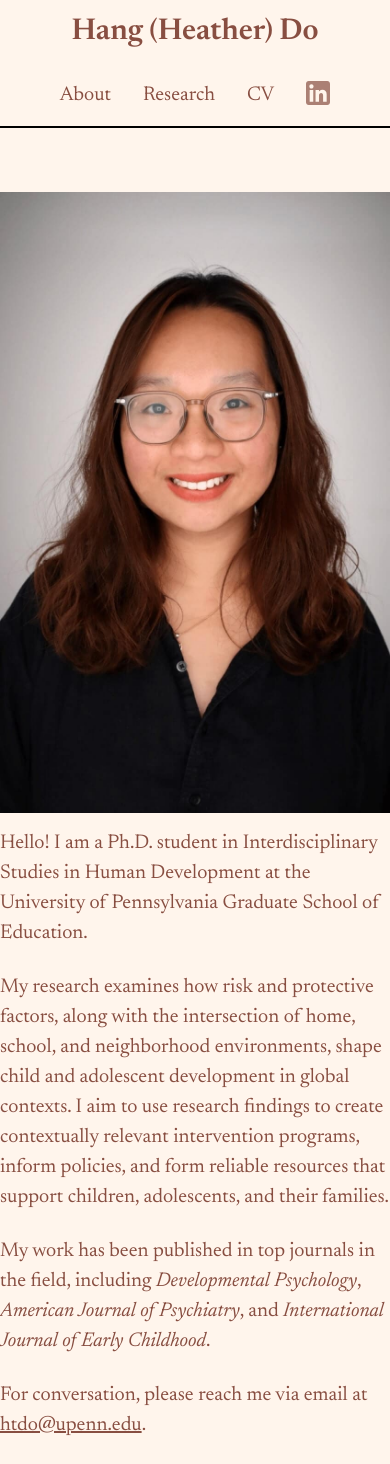
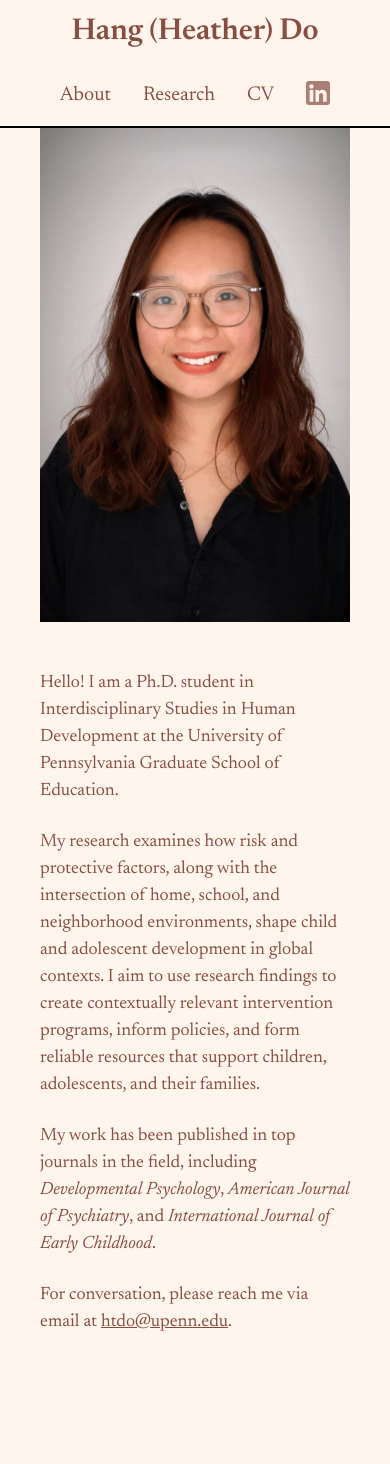
Before and after one commit to heather-do/heather-do.github.io, a SvelteKit app: page / in a window 390 px wide. After the commit the page ends 1360 px from the top, so only its background shows below. Built offline with nearby package versions, Linux system fonts and the light colour scheme.

Commit message:
[add] mobile style

```diff
--- a/src/app.css
+++ b/src/app.css
@@ -38,3 +38,9 @@ p {
 	font-size: 1.25rem;
 	margin-bottom: 1.5rem;
 }
+
+@media not all and (min-width: 1024px) {
+	p {
+		font-size: 1.125rem;
+	}
+}
--- a/src/routes/+page.svelte
+++ b/src/routes/+page.svelte
@@ -2,13 +2,21 @@
 	import { base } from '$app/paths';
 </script>
 
-<article class="grid max-desktop:grid-rows-2 desktop:grid-cols-2">
+<article
+	class="flex max-desktop:mx-10 max-desktop:flex-col max-desktop:pt-0 desktop:flex-row desktop:pt-16"
+>
 	<section>
 		<figure>
-			<img alt="Heather Do's headshot" src="{base}/images/heather-min.jpg" />
+			<img
+				class="max-desktop:m-auto"
+				alt="Heather Do's headshot"
+				src="{base}/images/heather-min.jpg"
+			/>
 		</figure>
 	</section>
-	<div class="flex items-center justify-end">
+	<div
+		class="ml-auto flex items-center max-desktop:mr-auto max-desktop:mt-12 desktop:mr-0 desktop:pl-16"
+	>
 		<section class="max-w-prose">
 			<p>
 				Hello! I am a Ph.D. student in Interdisciplinary Studies in Human Development at the
@@ -39,7 +47,8 @@
 
 <style>
 	article {
-		padding: 4rem clamp(0px, calc(100vw - var(--desktop-min-width)), 12.5rem) 0;
+		padding-left: clamp(0px, calc(100vw - var(--desktop-min-width)), 12.5rem);
+		padding-right: clamp(0px, calc(100vw - var(--desktop-min-width)), 12.5rem);
 	}
 
 	img {
```
